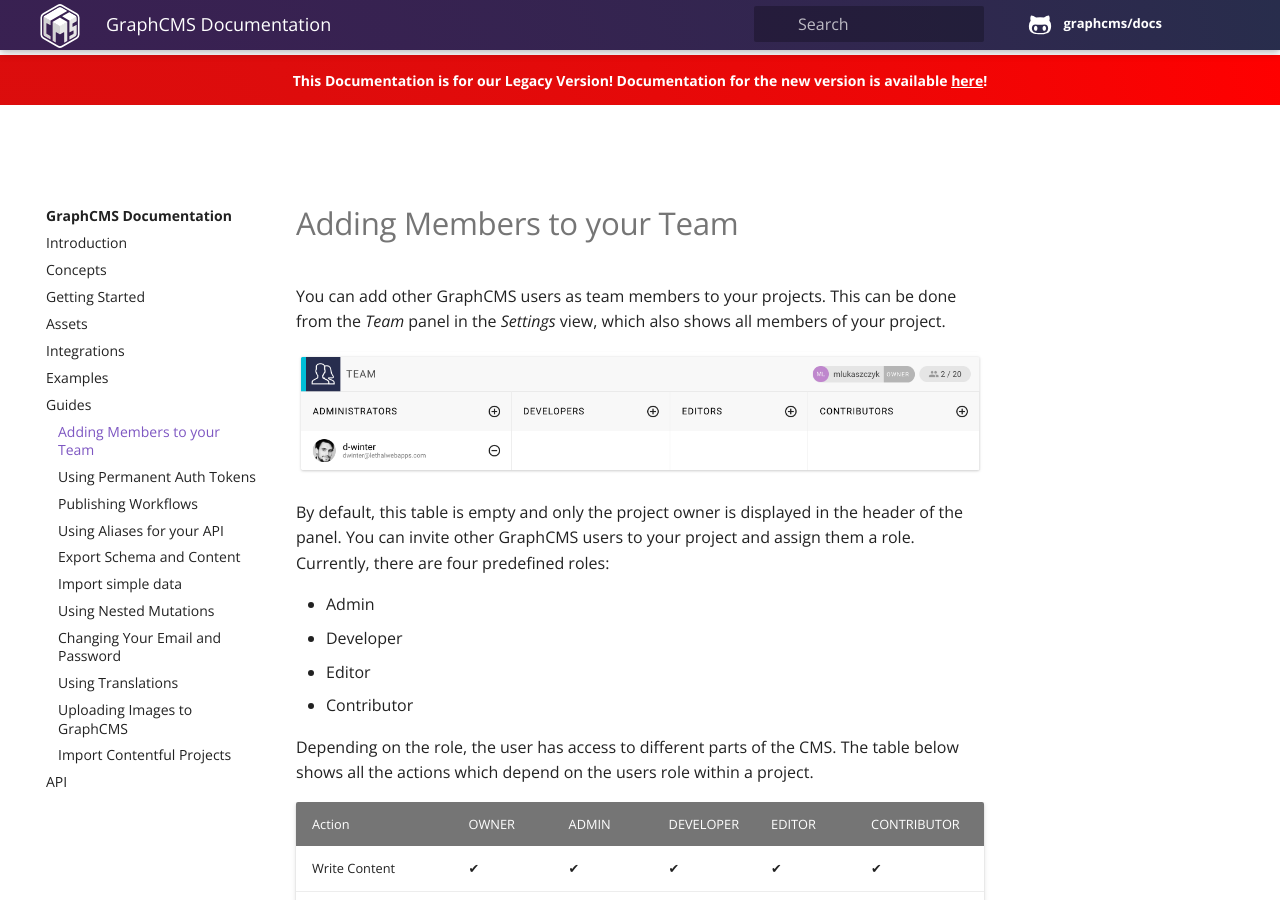
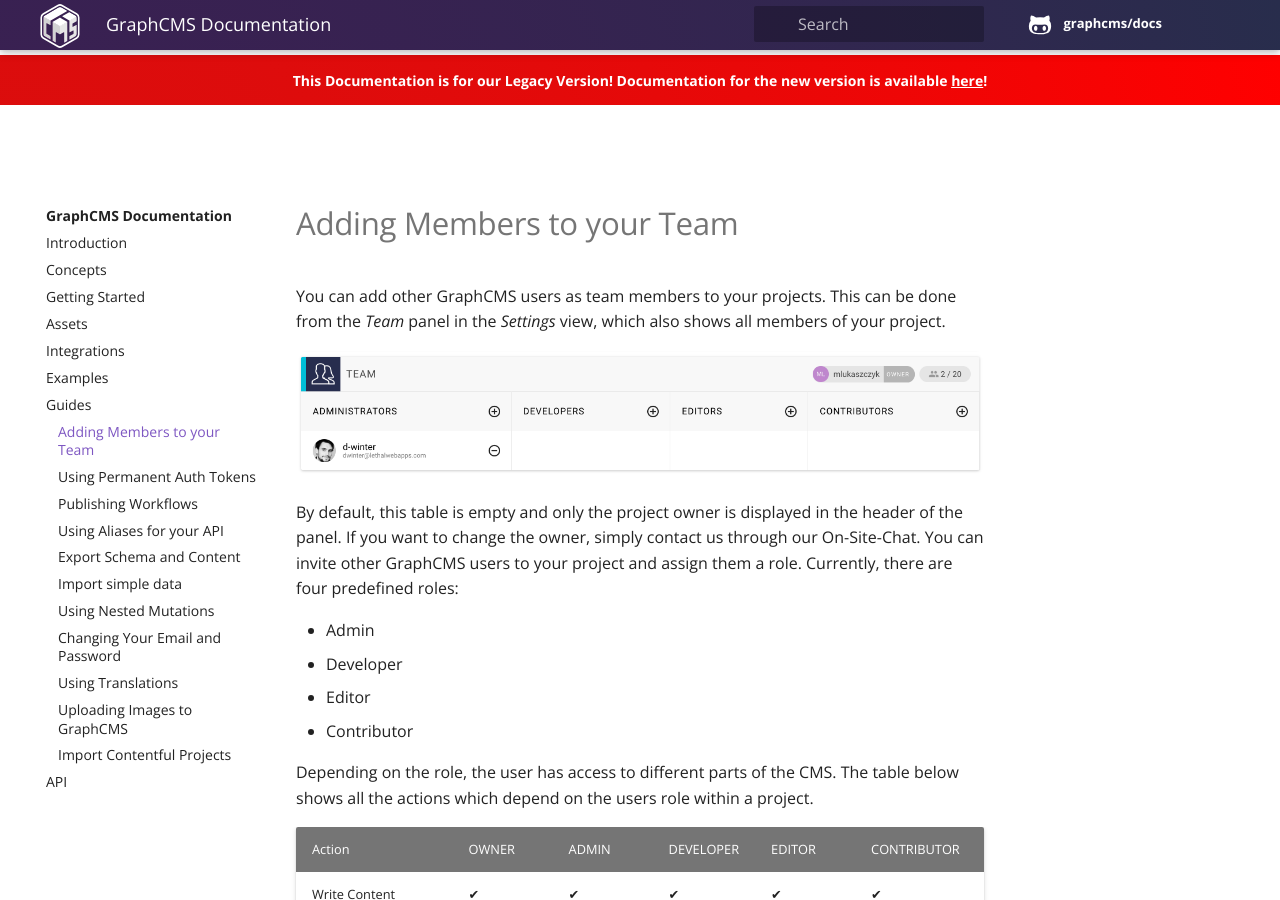
Before and after one commit to isabella232/docs-13, an MkDocs documentation site: the page built from docs/guides/Adding_members_to_team.md, in a window 1280 px wide and 900 px high. Built offline with MkDocs 1.6.1, drawn with Linux system fonts in a browser that asks for light colours; old or Windows-style settings are respelled for this version of MkDocs.

Commit message:
Add Info for Owner Transfer

```diff
--- a/docs/guides/Adding_members_to_team.md
+++ b/docs/guides/Adding_members_to_team.md
@@ -4,7 +4,7 @@
 
 ![Screenshot](../img/guides/addTeamMembers.png)
 
-By default, this table is empty and only the project owner is displayed in the header of the panel.
+By default, this table is empty and only the project owner is displayed in the header of the panel. If you want to change the owner, simply contact us through our On-Site-Chat.
 You can invite other GraphCMS users to your project and assign them a role. Currently, there are four predefined roles:
 
 * Admin
```
